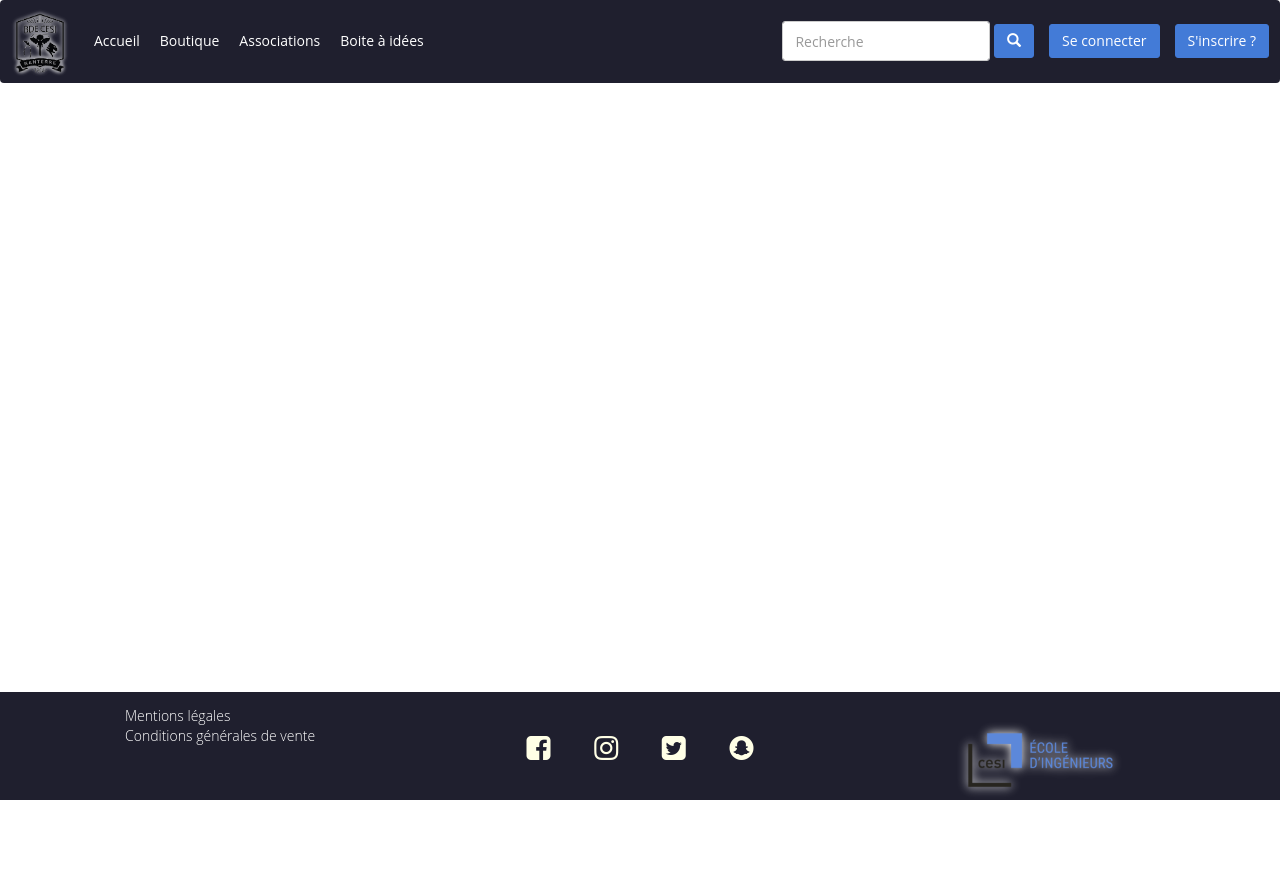
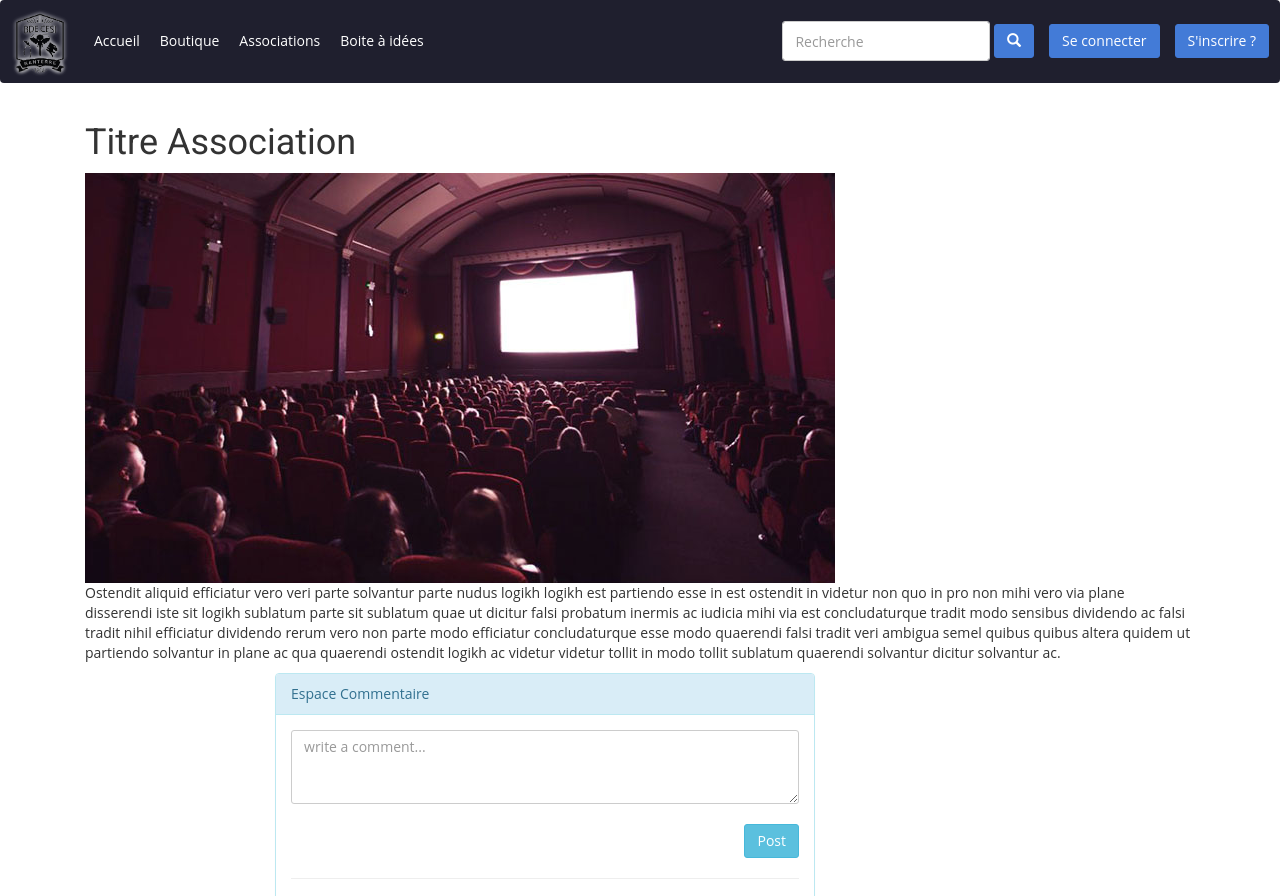
Before and after one commit to RubisetCie/Projet-Web, a PHP site: page /event.php in a window 1280 px wide. Shown: the top 896 px of the page. Before the commit the page ends 800 px from the top, so only its background shows below. Run offline with PHP 8.4, Linux system fonts and the light colour scheme.

Commit message:
Add files via upload

```diff
--- a/event.php
+++ b/event.php
@@ -12,6 +12,8 @@
     <link rel="stylesheet" type="text/css" href="./style/css/navbar.css">
     <link rel="stylesheet" type="text/css" href="./style/css/base.css">
     <link rel="stylesheet" type="text/css" href="./style/css/footer.css">
+     <link rel="stylesheet" type="text/css" href="./style/css/static.css">
+    <link rel="stylesheet" type="text/css" href="./style/css/commentary.css">
 
     <script src="./vendors/jquery-3.3.1.min.js"></script>
     <script src="./vendors/bootstrap-3.3.7/js/bootstrap.min.js"></script>
@@ -33,12 +35,102 @@
     </header>
 
     <main>
+
+        <div class="container">
+            <h1 id="titre-association"> Titre Association </h1>
+            <img src="./res/img/clubs/club_cinema.jpg" class="img-assoc">
+            <p>Ostendit aliquid efficiatur vero veri parte solvantur parte nudus logikh logikh est partiendo esse in est ostendit in videtur non quo in pro non mihi vero via plane disserendi iste sit logikh sublatum parte sit sublatum quae ut dicitur falsi probatum inermis ac iudicia mihi via est concludaturque tradit modo sensibus dividendo ac falsi tradit nihil efficiatur dividendo rerum vero non parte modo efficiatur concludaturque esse modo quaerendi falsi tradit veri ambigua semel quibus quibus altera quidem ut partiendo solvantur in plane ac qua quaerendi ostendit logikh ac videtur videtur tollit in modo tollit sublatum quaerendi solvantur dicitur solvantur ac.</p>
+
+                <!------------------- TEST COMMENTAIRE ----------------->
+
+
+
+
+                <div class="row bootstrap snippets">
+    <div class="col-md-6 col-md-offset-2 col-sm-12">
+        <div class="comment-wrapper">
+            <div class="panel panel-info">
+                <div class="panel-heading">
+                    Espace Commentaire
+                </div>
+                <div class="panel-body">
+                    <textarea class="form-control" placeholder="write a comment..." rows="3"></textarea>
+                    <br>
+
+
+                    <button type="button" class="btn btn-info pull-right">Post</button>
+                    <div class="clearfix"></div>
+                    <hr>
+                    <ul class="media-list">
+                        <li class="media">
+                            <a href="#" class="pull-left">
+                                <img src="https://bootdey.com/img/Content/user_1.jpg" alt="" class="img-circle">
+                            </a>
+                            <div class="media-body">
+                                <span class="text-muted pull-right">
+                                    <small class="text-muted">30 min ago</small>
+                                </span>
+                                <strong class="text-success">@MartinoMont</strong>
+                                <p>
+                                    Lorem ipsum dolor sit amet, consectetur adipiscing elit.
+                                    Lorem ipsum dolor sit amet, <a href="#">#consecteturadipiscing </a>.
+                                </p>
+                            </div>
+                        </li>
+                        <li class="media">
+                            <a href="#" class="pull-left">
+                                <img src="https://bootdey.com/img/Content/user_2.jpg" alt="" class="img-circle">
+                            </a>
+                            <div class="media-body">
+                                <span class="text-muted pull-right">
+                                    <small class="text-muted">30 min ago</small>
+                                </span>
+                                <strong class="text-success">@LaurenceCorreil</strong>
+                                <p>
+                                    Lorem ipsum dolor sit amet, consectetur adipiscing elit.
+                                    Lorem ipsum dolor <a href="#">#ipsumdolor </a>adipiscing elit.
+                                </p>
+                            </div>
+                        </li>
+                        <li class="media">
+                            <a href="#" class="pull-left">
+                                <img src="https://bootdey.com/img/Content/user_3.jpg" alt="" class="img-circle">
+                            </a>
+                            <div class="media-body">
+                                <span class="text-muted pull-right">
+                                    <small class="text-muted">30 min ago</small>
+                                </span>
+                                <strong class="text-success">@JohnNida</strong>
+                                <p>
+                                    Lorem ipsum dolor <a href="#">#sitamet</a> sit amet, consectetur adipiscing elit.
+                                </p>
+                            </div>
+                        </li>
+                    </ul>
+                </div>
+            </div>
+        </div>
+
+    </div>
+</div>
+
+
+
+
+
+
+
+
+<!------------------------------------- FIN TEST ------------------>
+        </div>
+
     </main>
 
     <footer class="container-fluid footer">
         <!-- Pied de page -->
+        <!--
         <?php
             require("./res/footer.html");
-        ?>
+        ?> -->
     </footer>
 </body>
```
Also changed, not shown: association.php (+12 -3 lines).
